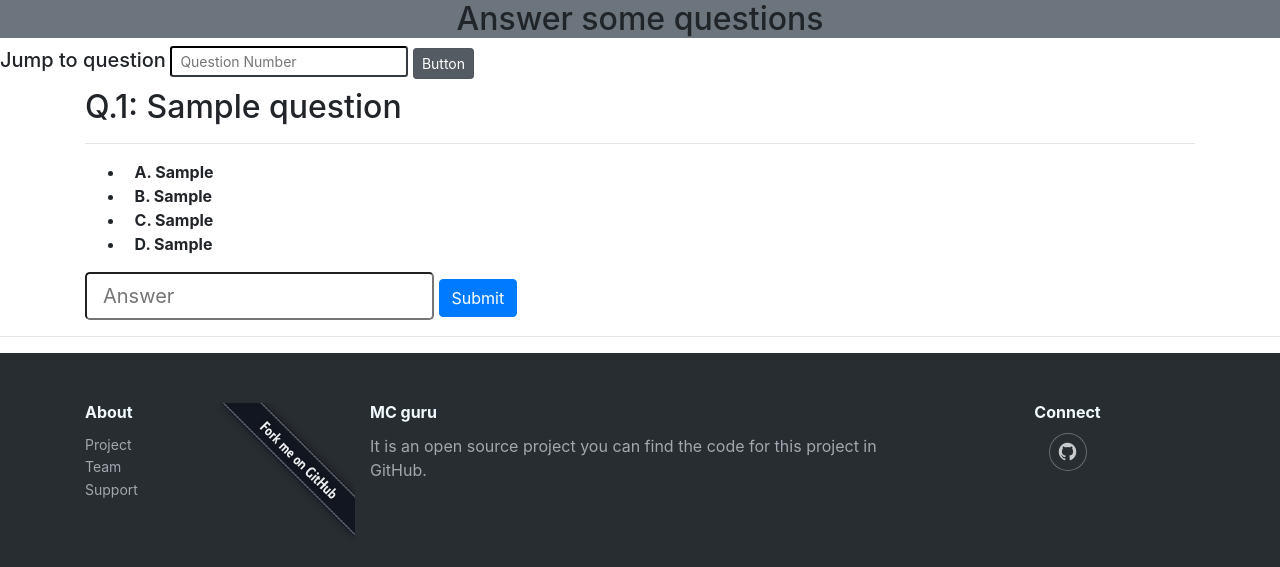
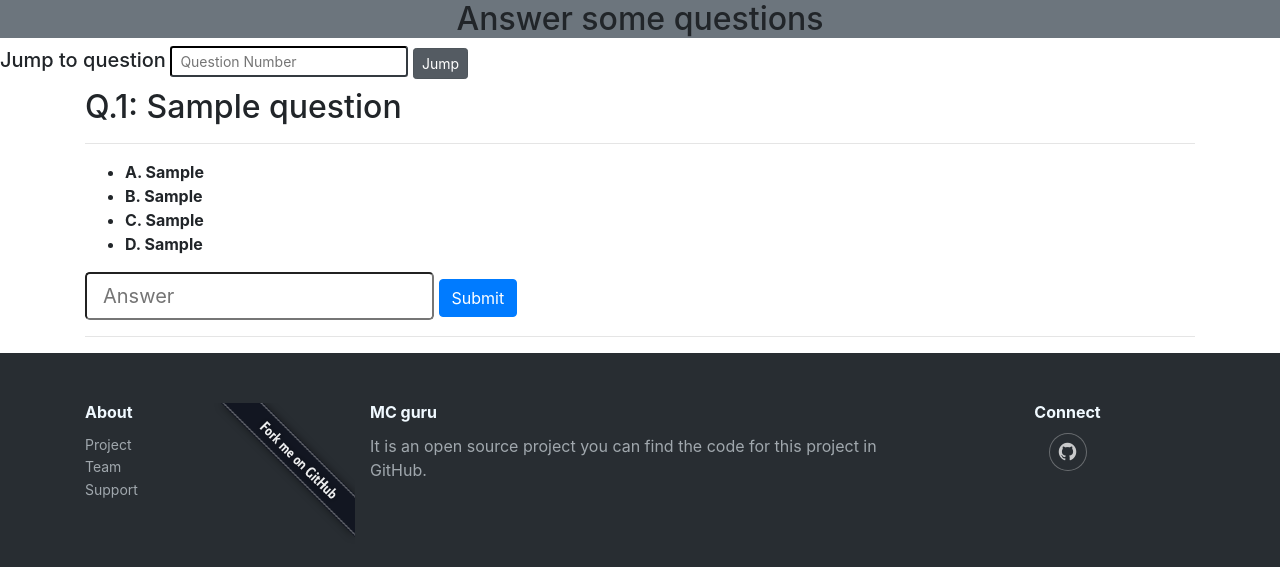
Before and after one commit to suresh466/mcguru, a Django app: page /answer/ in a window 1280 px wide. Shown: the part 72-639 px from the top of the page. Run offline with Django 3.2, Linux system fonts and the light colour scheme; tables that the repository leaves empty hold one stand-in row (values such as "Sample post"); some libraries are stand-ins or nearby versions; some web fonts are replaced.

Commit message:
resolve submit button issue in template

```diff
--- a/answers/templates/answers/answer.html
+++ b/answers/templates/answers/answer.html
@@ -16,12 +16,12 @@
         <h2>Answer some questions</h2>
       </div>
 
-      <div class=">
+      <div class="">
 	<form method="POST" >
 	{% csrf_token %}
       	<label><h5 class="align-content-center">Jump to question</h5></label>
 	<input class="border-dark form-control-sm" type="number" name="jump" min="1" placeholder="Question Number">
-	<button class="btn btn-secondary active btn-sm" type="submit">Button</button>
+	<input class="btn btn-secondary active btn-sm" type="submit" value="Jump">
 	</form>
       </div>
 
@@ -30,15 +30,15 @@
 	<h2>Q.{{question.question_num}}: {{question.question}}</h2>
         <hr>
         <ul>
-		<b><li class="badge-pill">A. {{question.opt_a}} </li></b>
-		<b><li class="badge-pill">B. {{question.opt_b}} </li></b>
-		<b><li class="badge-pill">C. {{question.opt_c}} </li></b>
-		<b><li class="badge-pill">D. {{question.opt_d}} </li></b>
+		<b><li class="">A. {{question.opt_a}} </li></b>
+		<b><li class="">B. {{question.opt_b}} </li></b>
+		<b><li class="">C. {{question.opt_c}} </li></b>
+		<b><li class="">D. {{question.opt_d}} </li></b>
         </ul>
 
 	<form method="POST">
 	{% csrf_token %}
-        <input class="form-control-lg" type="text" name="answer" placeholder="Answer"> <button class="btn btn-primary" type="button">Submit</button></div>
+        <input class="form-control-lg" type="text" name="answer" placeholder="Answer"> <input class="btn btn-primary" type="submit" value="Submit">
 	</form>
 	<hr>
 	</div>
```
